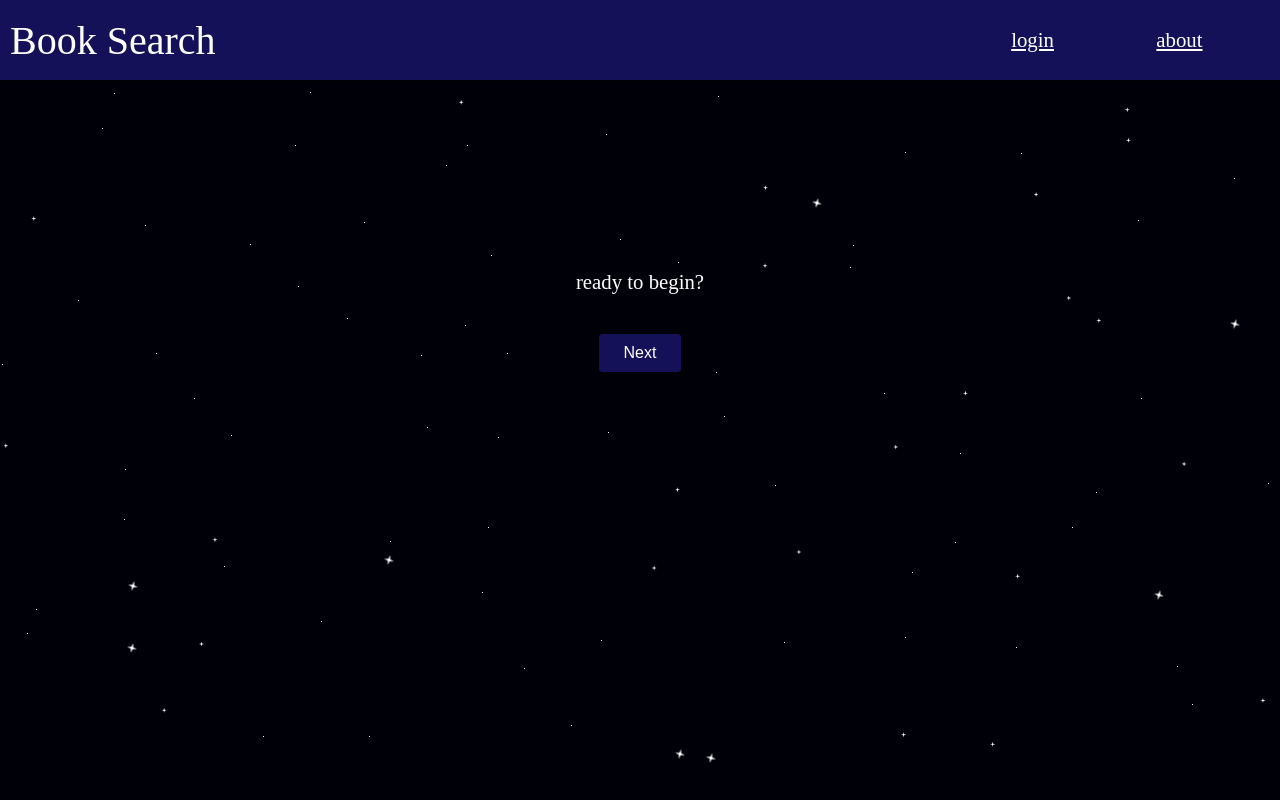
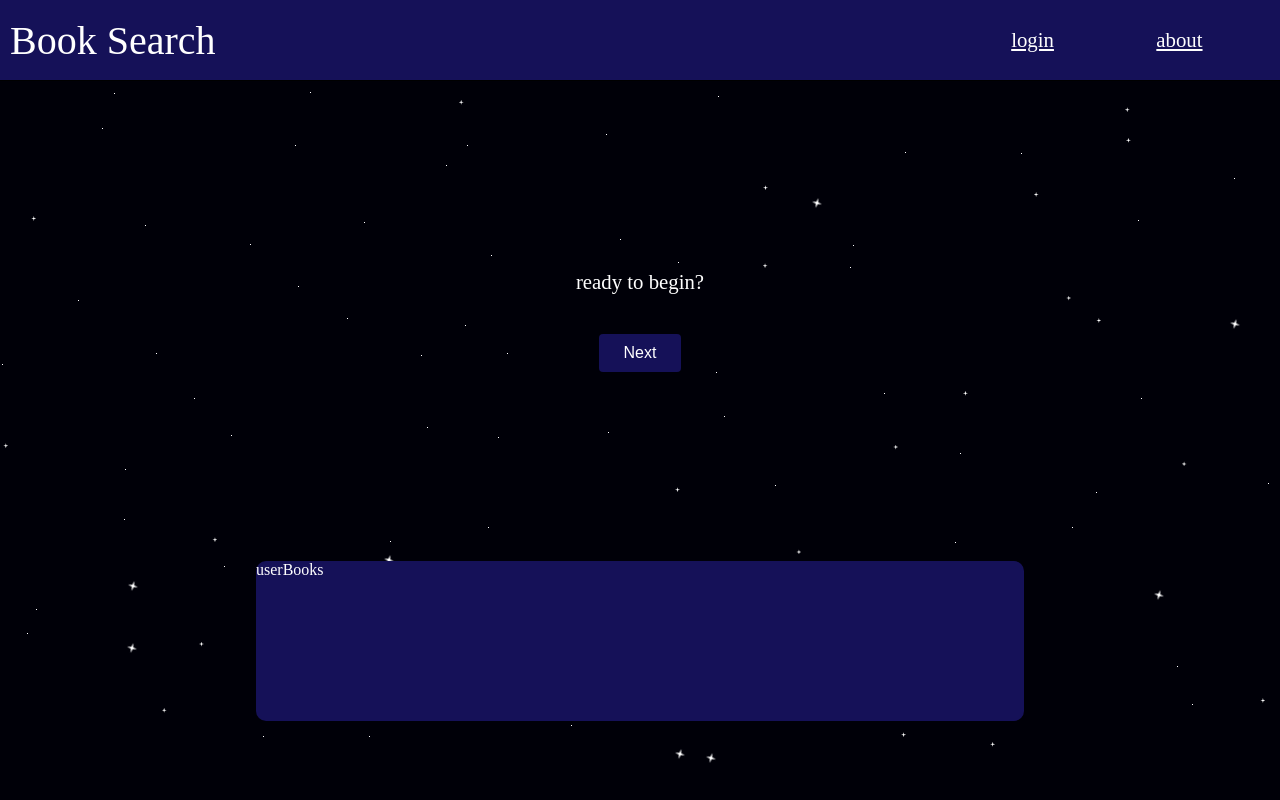
Before and after one commit to SpencerHitchcock05/Book-App, a React app in the folder client/: page / in a window 1280 px wide. Built offline with nearby package versions, Linux system fonts and the light colour scheme; the HTML template or start-up script is replaced by a standard one.

Commit message:
adding user books

```diff
--- a/client/src/App.css
+++ b/client/src/App.css
@@ -198,6 +198,8 @@ body {
     white-space: nowrap;
     overflow: hidden;
     text-overflow: ellipsis;
+
+    cursor: pointer;
 }
 
 .card-container {
@@ -317,6 +319,14 @@ body {
     animation: spin 2s infinite;
 }
 
+#user-books-container {
+    width: 60vw;
+    height: 20vh;
+    background-color: var(--light-color);
+    border-radius: 10px;
+    color: white;
+}
+
 .float-in {
     animation: float-in 3s;
     margin-bottom: 30px;
--- a/client/src/Content.jsx
+++ b/client/src/Content.jsx
@@ -3,6 +3,7 @@ import ParamSlides from './ParamSlides.jsx';
 import Result from './Result.jsx';
 import LoadingIcon from './LoadingIcon.jsx'
 import Background from './Background.jsx'
+import UserBooks from './UserBooks.jsx'
 
 
 
@@ -57,6 +58,8 @@ function Content() {
               <Result suggestions={suggestions} />
             </>}
 
+            <UserBooks/>
+
         </div>
 
         </>
--- /dev/null
+++ b/client/src/UserBooks.jsx
@@ -0,0 +1,18 @@
+
+
+
+
+const UserBooks = () => {
+
+
+
+    return (
+        <>
+            <div id="user-books-container">
+                userBooks
+            </div>
+        </>
+    )
+}
+
+export default UserBooks
```
